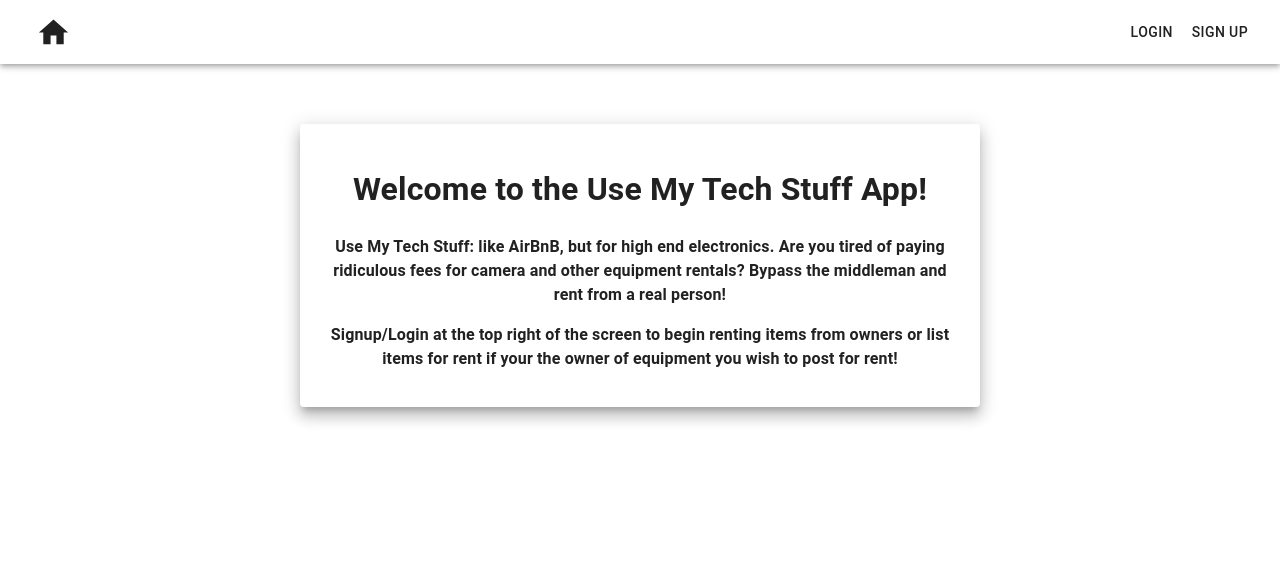
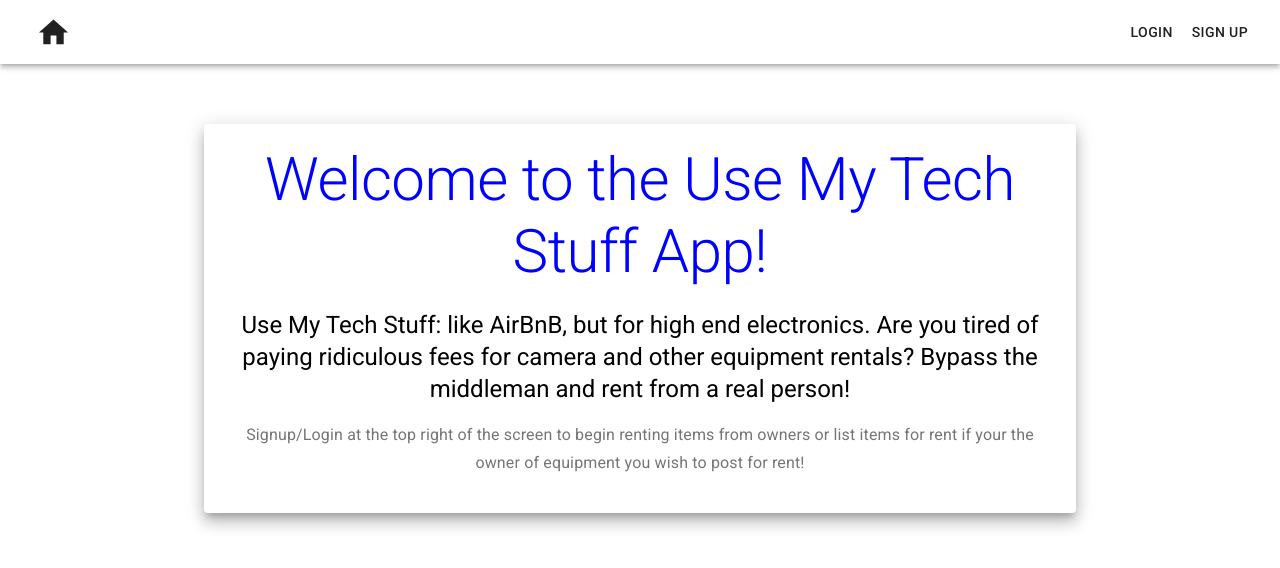
Before and after one commit to ptct-use-my-tech-3/use-my-tech-front-end-new, a React (Create React App) app: page / in a window 1280 px wide. Shown: the top 568 px of the page. Built offline with nearby package versions, Linux system fonts and the light colour scheme.

Commit message:
Added material ui font change for landing

```diff
--- a/public/index.html
+++ b/public/index.html
@@ -24,6 +24,8 @@
       work correctly both with client-side routing and a non-root public URL.
       Learn how to configure a non-root public URL by running `npm run build`.
     -->
+    <link rel="stylesheet" href="https://fonts.googleapis.com/css?family=Roboto:300,400,500,700&display=swap" />
+
     <title>React App</title>
   </head>
   <body>
--- a/src/components/Landing.js
+++ b/src/components/Landing.js
@@ -7,10 +7,24 @@ import {
 	Typography,
 } from "@material-ui/core";
 
+import { withStyles } from "@material-ui/core/styles";
+
+const BlueTextTypography = withStyles({
+    root: {
+      color: "#0000FF"
+    }
+  })(Typography);
+
+  const BlackTextTypography = withStyles({
+    root: {
+      color: "#000000"
+    }
+  })(Typography);
+
 const paperStyle = {
     padding: 20,
     height: "30%",
-    width: "50%",
+    width: "65%",
     margin: "60px auto",
 };
 
@@ -23,28 +37,17 @@ const Landing = () => {
             <Paper elevation={10} style={paperStyle}>
 
             <Grid align="center">
-                <Typography>
-
-                <h1>Welcome to the Use My Tech Stuff App!</h1>
-                <p>
-                    <strong>
-                    Use My Tech Stuff: like AirBnB, but for high end electronics.
-                    Are you tired of paying ridiculous fees for camera and other equipment rentals?
-                    Bypass the middleman and rent from a real person!
-                    </strong>
-                </p>
-                <p>
-                    <strong>
+                <BlueTextTypography variant="h2" align="center" color="textPrimary" gutterBottom>Welcome to the Use My Tech Stuff App!</BlueTextTypography>
+                    <BlackTextTypography variant="h5" align="center" color="textSecondary" paragraph>
+                        Use My Tech Stuff: like AirBnB, but for high end electronics.
+                        Are you tired of paying ridiculous fees for camera and other equipment rentals?
+                        Bypass the middleman and rent from a real person!
+                    </BlackTextTypography>
+                    <Typography variant="subtitle1" align="center" color="textSecondary" paragraph>
                         Signup/Login at the top right of the screen to begin renting items from owners
                         or list items for rent if your the owner of equipment you wish to post for rent!
-                    </strong>
-                </p>
-
-                </Typography>
-
-
+                    </Typography>
             </Grid>
-
 
            </Paper>
 
```
